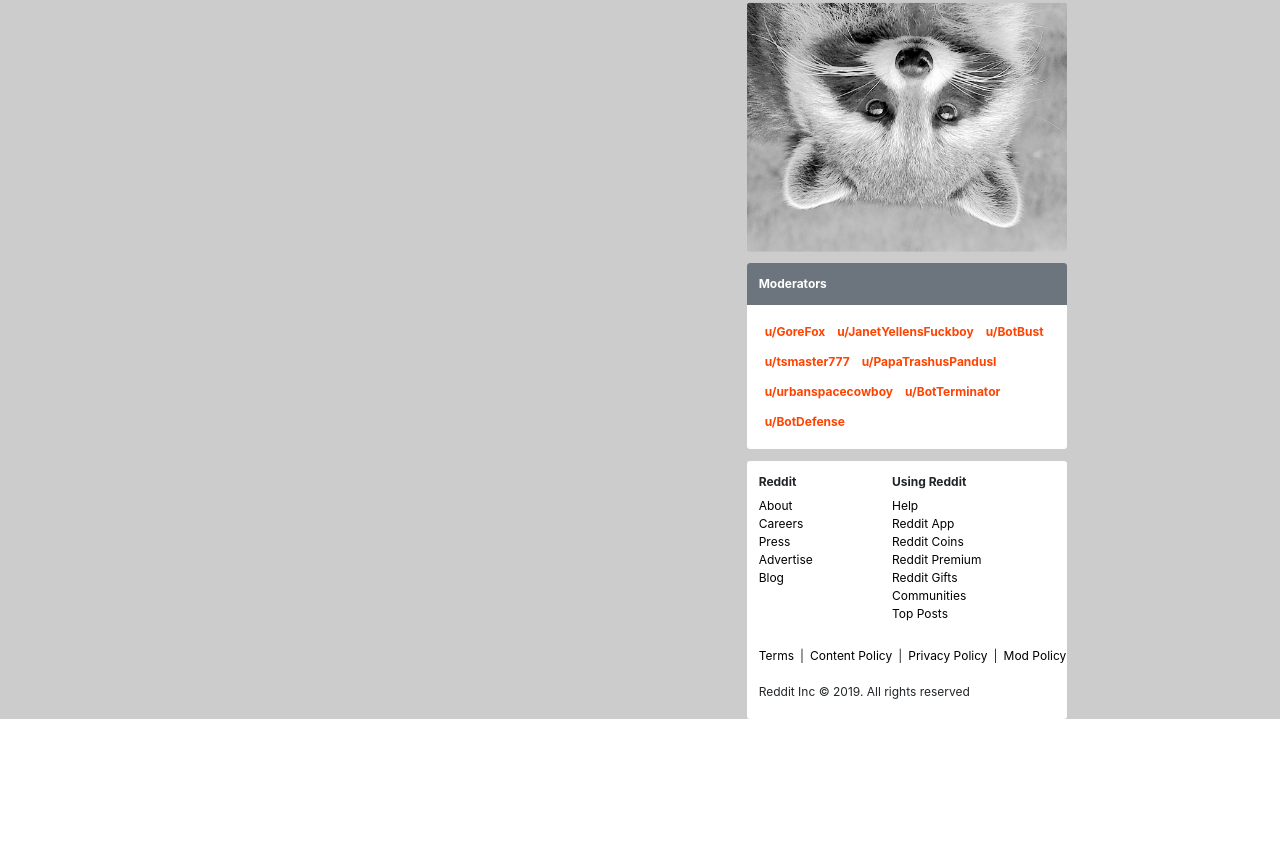
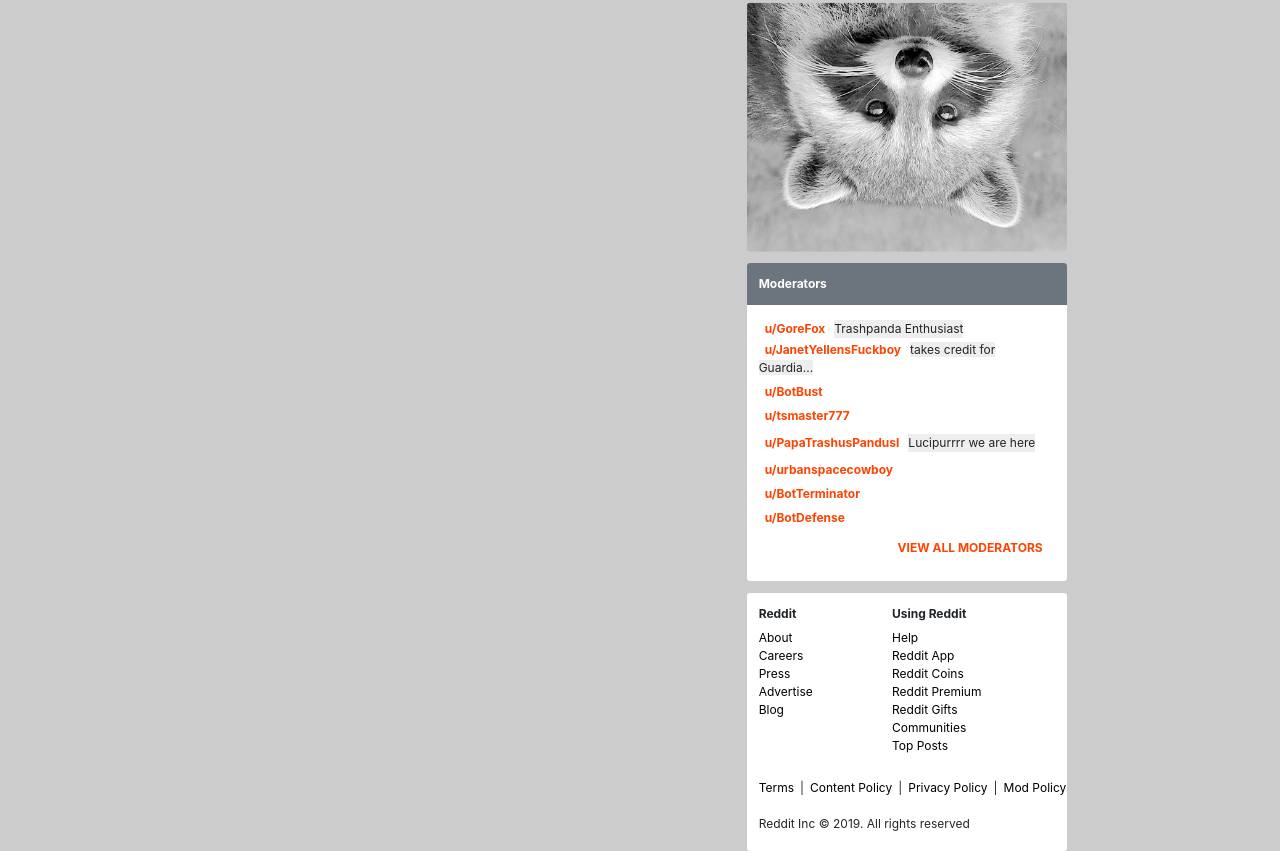
Before and after one commit to OmegaNix/trashpandas, a React app: page / in a window 1280 px wide. Shown: the part 817-1668 px from the top of the page. Before the commit the page ends 1536 px from the top, so only its background shows below. Built offline with nearby package versions, Linux system fonts and the light colour scheme; no server answers.

Commit message:
added content to sidebar

```diff
--- a/src/index.css
+++ b/src/index.css
@@ -31,3 +31,6 @@ html, body {
   color: #FF4301;
   text-decoration: none;
 }
+.bg-flairtext{
+  background-color: #eeeeee;
+}
--- a/src/index.js
+++ b/src/index.js
@@ -48,7 +48,7 @@ class Reddit extends React.Component {
                 <div class="row m-0 mt-3 mb-3 bg-white rounded" id="post">
                   <div class="col-xl-1 bg-light text-center m-0 p-0 rounded-left" id="score-bar">{post.score}</div>
                   <div class="col-xl-11" id="post-main">
-                  <div id="post-header">Posted by u/{post.author} {post.author_flair_text} <TimeAgo date={post.created} formatter={formatter}/></div>
+                  <div id="post-header">Posted by u/{post.author} <div class="flairtext d-inline">{post.author_flair_text} </div><TimeAgo date={post.created} formatter={formatter}/></div>
                   <h4 id="post-title" key={post.id}>{post.title}</h4>
                   <div id="post-body">
                   <div id="post-body-text">{post.selftext}</div>
@@ -98,16 +98,21 @@ class Reddit extends React.Component {
             </div>
             <div class="row rounded bg-white m-0 mt-3 mb-3" id="static-mods-card">
               <strong class="row col-xl-12 m-0 bg-secondary p-3 text-white rounded-top">Moderators</strong>
-              <div class="row m-0 p-3">
-                <a href="https://about.reddit.com/" class="d-block modlist-link font-weight-bold m-2">u/GoreFox</a>
-                <a href="https://about.reddit.com/" class="d-block modlist-link font-weight-bold m-2">u/JanetYellensFuckboy</a>
-                <a href="https://about.reddit.com/" class="d-block modlist-link font-weight-bold m-2">u/BotBust</a>
-                <a href="https://about.reddit.com/" class="d-block modlist-link font-weight-bold m-2">u/tsmaster777</a>
-                <a href="https://about.reddit.com/" class="d-block modlist-link font-weight-bold m-2">u/PapaTrashusPandusI</a>
-                <a href="https://about.reddit.com/" class="d-block modlist-link font-weight-bold m-2">u/urbanspacecowboy</a>
-                <a href="https://about.reddit.com/" class="d-block modlist-link font-weight-bold m-2">u/BotTerminator</a>
-                <a href="https://about.reddit.com/" class="d-block modlist-link font-weight-bold m-2">u/BotDefense</a>
+              <div class="row m-0 p-3 d-block">
+                <a href="https://www.reddit.com/user/GoreFox/" class="d-inline modlist-link font-weight-bold m-2">u/GoreFox</a>
+                <label class="bg-flairtext m-1">Trashpanda Enthusiast</label>
+                <a href="https://www.reddit.com/user/JanetYellensFuckboy/" class="d-inline modlist-link font-weight-bold m-2">u/JanetYellensFuckboy</a>
+                <label class="bg-flairtext d-inline m-1">takes credit for Guardia...</label>
+                <a href="https://www.reddit.com/user/BotBust/" class="d-block modlist-link font-weight-bold m-2">u/BotBust</a>
+                <a href="https://www.reddit.com/user/tsmaster777/" class="d-block modlist-link font-weight-bold m-2">u/tsmaster777</a>
+                <a href="https://www.reddit.com/user/PapaTrashusPandusI/" class="d-inline modlist-link font-weight-bold m-2">u/PapaTrashusPandusI</a>
+                <label class="bg-flairtext m-1">Lucipurrrr we are here</label>
+                <a href="https://www.reddit.com/user/urbanspacecowboy/" class="d-block modlist-link font-weight-bold m-2">u/urbanspacecowboy</a>
+                <a href="https://www.reddit.com/user/BotTerminator/" class="d-block modlist-link font-weight-bold m-2">u/BotTerminator</a>
+                <a href="https://www.reddit.com/user/BotDefense/" class="d-block modlist-link font-weight-bold m-2">u/BotDefense</a>
+                <a href="https://www.reddit.com/r/trashpandas/about/moderators/" class="d-block text-right modlist-link font-weight-bold m-3">VIEW ALL MODERATORS</a>
               </div>
+
             </div>
             <div class="row rounded bg-white m-0 mt-3" id="static-sitenav-card">
                 <div class="col-xl-5 p-3">
```
